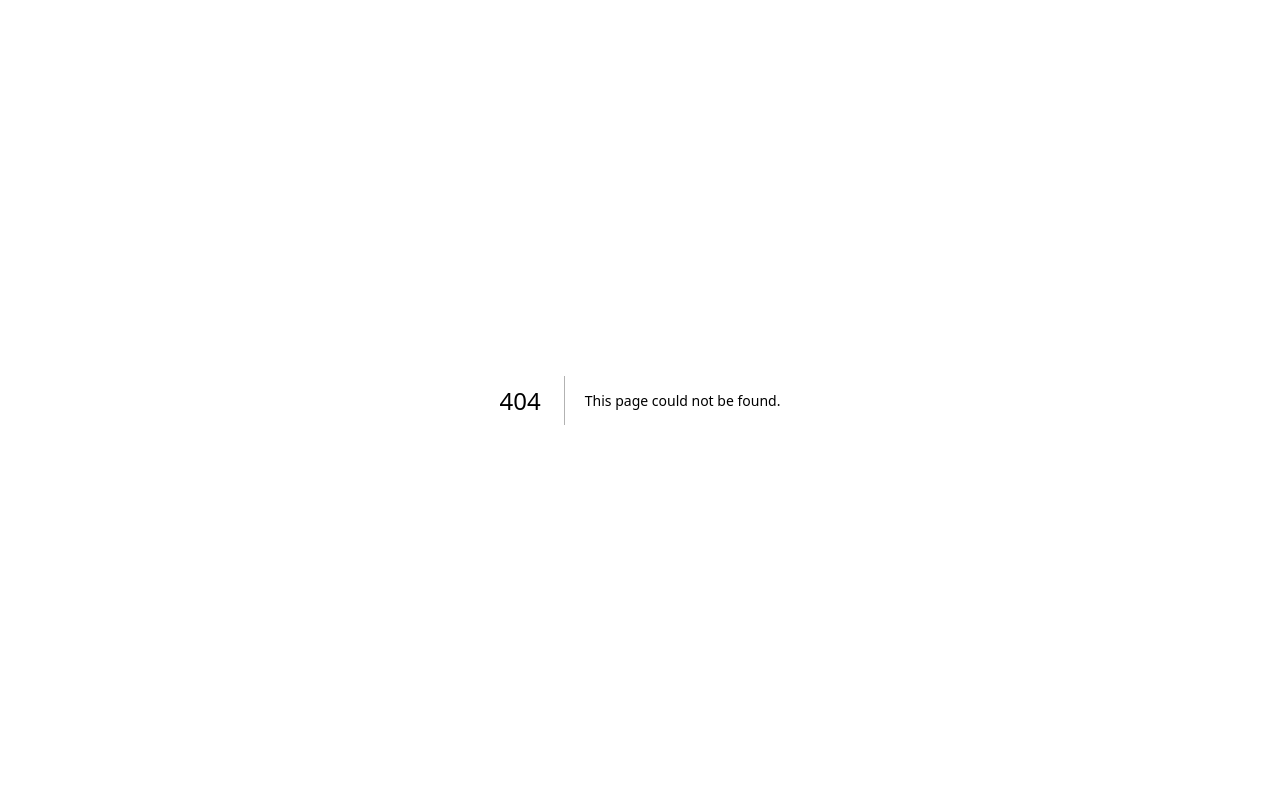
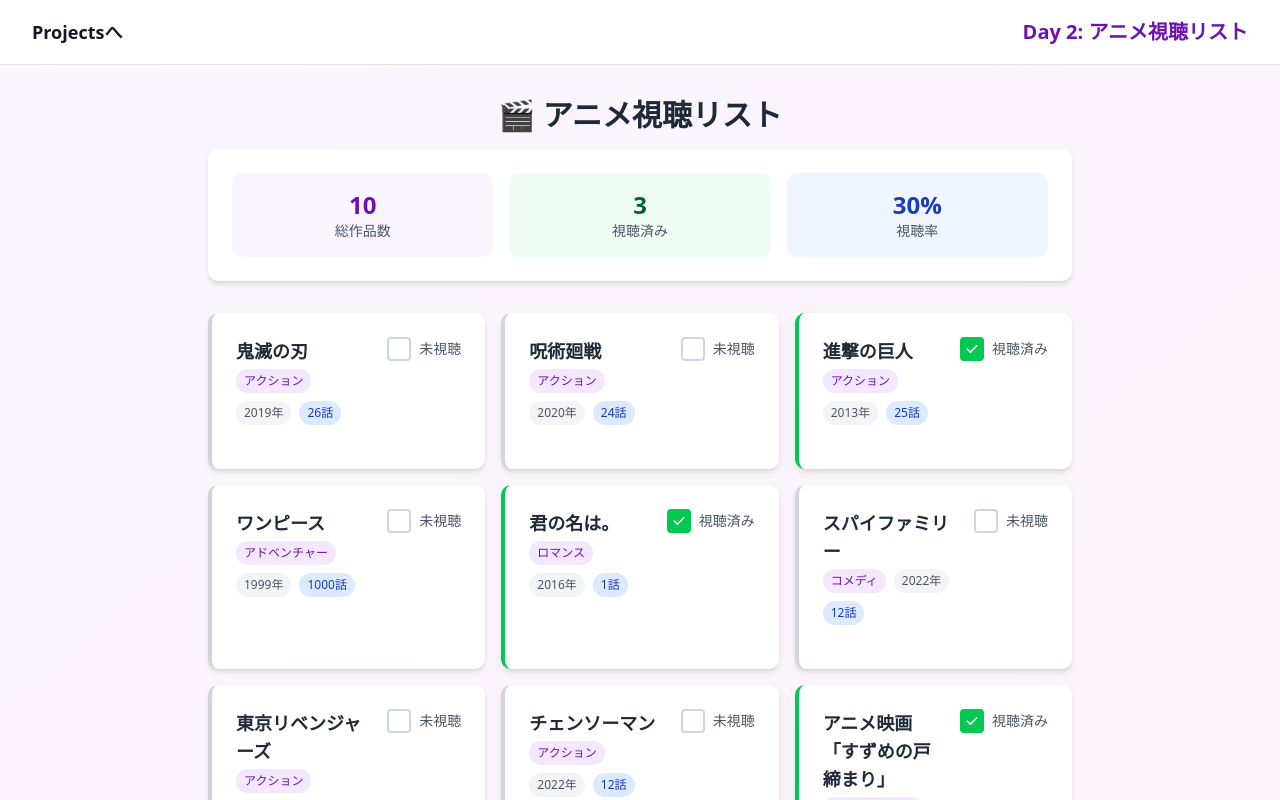
Before and after one commit to atsuki61/100DaysOfCode, a Next.js app: page /day2-anime-watchlist in a window 1280 px wide. Before the commit this address had no page. Shown: the top 800 px of the page. Built offline with nearby package versions, Linux system fonts and the light colour scheme.

Commit message:
feat: 共通ヘッダーコンポーネントを作成し、day2レイアウトに適用

```diff
--- a/src/app/day1-counter/layout.tsx
+++ b/src/app/day1-counter/layout.tsx
@@ -14,7 +14,7 @@ export default function Day1Layout({ children }: Day1LayoutProps) {
     // flex-col: 子要素を縦方向に配置
     // min-h-screen: このdivの最小の高さを画面全体の高さに設定します。
     //               これにより、コンテンツの量に関わらずフッターが画面下部に配置されます。
-    <div className="flex flex-col min-h-screen">
+    <div className="flex flex-col min-h-screen  bg-slate-50">
       {/* ヘッダー */}
       {/* パディング4 */}
       <header className="p-4">
--- /dev/null
+++ b/src/app/day2-anime-watchlist/components/AnimeWatchlist.tsx
@@ -0,0 +1,132 @@
+'use client'
+
+import { useState } from 'react'
+
+// アニメの型定義
+interface Anime {
+  id: number
+  title: string
+  genre: string
+  year: number
+  episodes: number
+  watched: boolean
+}
+
+// 初期アニメデータ
+const initialAnimeList: Anime[] = [
+  { id: 1, title: '鬼滅の刃', genre: 'アクション', year: 2019, episodes: 26, watched: false },
+  { id: 2, title: '呪術廻戦', genre: 'アクション', year: 2020, episodes: 24, watched: false },
+  { id: 3, title: '進撃の巨人', genre: 'アクション', year: 2013, episodes: 25, watched: true },
+  { id: 4, title: 'ワンピース', genre: 'アドベンチャー', year: 1999, episodes: 1000, watched: false },
+  { id: 5, title: '君の名は。', genre: 'ロマンス', year: 2016, episodes: 1, watched: true },
+  { id: 6, title: 'スパイファミリー', genre: 'コメディ', year: 2022, episodes: 12, watched: false },
+  { id: 7, title: '東京リベンジャーズ', genre: 'アクション', year: 2021, episodes: 24, watched: false },
+  { id: 8, title: 'チェンソーマン', genre: 'アクション', year: 2022, episodes: 12, watched: false },
+  { id: 9, title: 'アニメ映画「すずめの戸締まり」', genre: 'アドベンチャー', year: 2022, episodes: 1, watched: true },
+  { id: 10, title: '僕のヒーローアカデミア', genre: 'アクション', year: 2016, episodes: 138, watched: false },
+]
+
+export default function AnimeWatchlist() {
+  const [animeList, setAnimeList] = useState<Anime[]>(initialAnimeList)
+
+  // 視聴済み状態を切り替える関数
+  const toggleWatched = (id: number) => {
+    setAnimeList(prevList =>
+      prevList.map(anime =>
+        anime.id === id ? { ...anime, watched: !anime.watched } : anime
+      )
+    )
+  }
+
+  // 統計情報を計算
+  const totalAnime = animeList.length
+  const watchedCount = animeList.filter(anime => anime.watched).length
+  const watchedPercentage = Math.round((watchedCount / totalAnime) * 100)
+
+  return (
+    <div className="container mx-auto px-4 py-8 max-w-4xl"> {/* コンテナ, 中央寄せ, パディング, 最大幅制限 */}
+      {/* ヘッダー部分 */}
+      <div className="text-center mb-8"> {/* 中央寄せ, 下マージン */}
+        <h2 className="text-3xl font-bold text-gray-800 mb-4"> {/* 大きい文字, 太字, 濃いグレー文字 */}
+          🎬 アニメ視聴リスト
+        </h2>
+        <div className="bg-white rounded-lg shadow-md p-6"> {/* 白背景, 角丸, 影, パディング */}
+          <div className="grid grid-cols-1 md:grid-cols-3 gap-4 text-center"> {/* グリッドレイアウト, レスポンシブ列数, 間隔, 中央寄せ */}
+            <div className="p-4 bg-purple-50 rounded-lg"> {/* パディング, 紫背景, 角丸 */}
+              <div className="text-2xl font-bold text-purple-800">{totalAnime}</div> {/* 大きい文字, 太字, 紫文字 */}
+              <div className="text-sm text-gray-600">総作品数</div> {/* 小さい文字, グレー文字 */}
+            </div>
+            <div className="p-4 bg-green-50 rounded-lg"> {/* パディング, 緑背景, 角丸 */}
+              <div className="text-2xl font-bold text-green-800">{watchedCount}</div> {/* 大きい文字, 太字, 緑文字 */}
+              <div className="text-sm text-gray-600">視聴済み</div> {/* 小さい文字, グレー文字 */}
+            </div>
+            <div className="p-4 bg-blue-50 rounded-lg"> {/* パディング, 青背景, 角丸 */}
+              <div className="text-2xl font-bold text-blue-800">{watchedPercentage}%</div> {/* 大きい文字, 太字, 青文字 */}
+              <div className="text-sm text-gray-600">視聴率</div> {/* 小さい文字, グレー文字 */}
+            </div>
+          </div>
+        </div>
+      </div>
+
+      {/* アニメリスト */}
+      <div className="grid grid-cols-1 md:grid-cols-2 lg:grid-cols-3 gap-4"> {/* グリッドレイアウト, レスポンシブ列数, 間隔 */}
+        {animeList.map(anime => (
+          <div
+            key={anime.id}
+            className={`bg-white rounded-lg shadow-md p-6 transition-all duration-200 hover:shadow-lg border-l-4 ${
+              anime.watched
+                ? 'border-l-green-500 bg-green-50'
+                : 'border-l-gray-300 hover:border-l-purple-400'
+            }`} /* 白背景, 角丸, 影, パディング, 変化アニメーション, ホバー効果, 左境界線, 条件付きスタイル */
+          >
+            <div className="flex items-start justify-between mb-3"> {/* フレックス, 上寄せ, 両端寄せ, 下マージン */}
+              <div className="flex-1"> {/* フレックス成長 */}
+                <h3 className="text-lg font-semibold text-gray-800 mb-1"> {/* 大きい文字, 太字, 濃いグレー */}
+                  {anime.title}
+                </h3>
+                <div className="flex flex-wrap gap-2 mb-2"> {/* フレックス, 折り返し, 間隔, 下マージン */}
+                  <span className="px-2 py-1 bg-purple-100 text-purple-800 text-xs rounded-full"> {/* 小パディング, 紫背景, 紫文字, 極小文字, 完全角丸 */}
+                    {anime.genre}
+                  </span>
+                  <span className="px-2 py-1 bg-gray-100 text-gray-600 text-xs rounded-full"> {/* 小パディング, グレー背景, グレー文字, 極小文字, 完全角丸 */}
+                    {anime.year}年
+                  </span>
+                  <span className="px-2 py-1 bg-blue-100 text-blue-800 text-xs rounded-full"> {/* 小パディング, 青背景, 青文字, 極小文字, 完全角丸 */}
+                    {anime.episodes}話
+                  </span>
+                </div>
+              </div>
+              <label className="flex items-center cursor-pointer ml-4"> {/* フレックス, アイテム中央寄せ, ポインターカーソル, 左マージン */}
+                <input
+                  type="checkbox"
+                  checked={anime.watched}
+                  onChange={() => toggleWatched(anime.id)}
+                  className="sr-only" // スクリーンリーダー専用（視覚的には隠す）
+                />
+                <div className={`w-6 h-6 rounded border-2 flex items-center justify-center transition-colors ${
+                  anime.watched
+                    ? 'bg-green-500 border-green-500'
+                    : 'bg-white border-gray-300 hover:border-green-400'
+                }`}> {/* 幅高さ6, 角丸, 境界線2, フレックス中央寄せ, 色変化アニメーション, 条件付きスタイル */}
+                  {anime.watched && (
+                    <svg className="w-4 h-4 text-white" fill="currentColor" viewBox="0 0 20 20"> {/* アイコンサイズ, 白色 */}
+                      <path fillRule="evenodd" d="M16.707 5.293a1 1 0 010 1.414l-8 8a1 1 0 01-1.414 0l-4-4a1 1 0 011.414-1.414L8 12.586l7.293-7.293a1 1 0 011.414 0z" clipRule="evenodd" />
+                    </svg>
+                  )}
+                </div>
+                <span className="ml-2 text-sm text-gray-600"> {/* 左マージン, 小さい文字, グレー文字 */}
+                  {anime.watched ? '視聴済み' : '未視聴'}
+                </span>
+              </label>
+            </div>
+          </div>
+        ))}
+      </div>
+
+      {/* フッター */}
+      <div className="text-center mt-8 text-gray-600"> {/* 中央寄せ, 上マージン, グレー文字 */}
+        <p className="text-sm">チェックボックスをクリックして視聴状況を更新できます。</p> {/* 小さい文字 */}
+      </div>
+    </div>
+  )
+}
--- /dev/null
+++ b/src/app/day2-anime-watchlist/layout.tsx
@@ -0,0 +1,18 @@
+import Header from '../../components/common/Header'; // 共通ヘッダーをインポート
+
+export default function Day2Layout({
+  children,
+}: {
+  children: React.ReactNode
+}) {
+  return (
+    <div>
+      <Header title="Day 2: アニメ視聴リスト" /> {/* 共通ヘッダーを使用 */}
+
+      {/* メインコンテンツ */}
+      <main>
+        {children}
+      </main>
+    </div>
+  )
+}
--- /dev/null
+++ b/src/app/day2-anime-watchlist/page.tsx
@@ -0,0 +1,9 @@
+import AnimeWatchlist from './components/AnimeWatchlist'
+
+export default function Day2Page() {
+  return (
+    <div className="min-h-screen bg-gradient-to-br from-purple-50 to-pink-50"> {/* 最小高さ画面全体, グラデーション背景 */}
+      <AnimeWatchlist />
+    </div>
+  )
+}
--- a/src/app/page.tsx
+++ b/src/app/page.tsx
@@ -13,11 +13,11 @@ export default function HomePage() {
     },
     {
       id: 'day2',
-      name: 'Day 2: (新しいアプリ名)',
-      path: '/day2-new-app',
+      name: 'Day 2: アニメ視聴リスト',
+      path: '/day2-anime-watchlist',
       imageUrl: null,
-      description: 'これは新しいアプリの説明です。機能Xと機能Yを実装しました。',
-      tags: ['React', 'Vite', 'JavaScript'],
+      description: 'アニメのタイトル一覧と視聴済みチェック機能を持つアプリです。リストレンダリングとmap関数の練習として作成しました。',
+      tags: ['Next.js', 'TypeScript', 'Tailwind CSS', 'React Hooks', 'useState'],
     },
     // ここに新しいアプリを追加していきます
   ];
--- /dev/null
+++ b/src/components/common/Header.tsx
@@ -0,0 +1,32 @@
+import Link from 'next/link';
+
+type HeaderProps = {
+  title: string;
+  showHomeLink?: boolean;
+};
+
+export default function Header({ title, showHomeLink = true }: HeaderProps) {
+  return (
+    <nav className="bg-white shadow-sm border-b"> {/* 白背景, 軽い影, 下境界線 */}
+      <div className="max-w-7xl mx-auto px-4 sm:px-6 lg:px-8"> {/* 最大幅制限, 中央寄せ, レスポンシブ余白 */}
+        <div className="flex justify-between h-16 items-center"> {/* フレックス, 両端寄せ, 高さ16, 垂直中央寄せ */}
+          <div className="flex items-center"> {/* フレックス, 垂直中央寄せ */}
+            {showHomeLink && (
+              <Link
+                href="/"
+                className="text-lg font-semibold text-gray-900 hover:text-purple-600 transition-colors mr-4" /* 大きい文字, 太字, 黒文字, ホバーで紫, 色変化アニメーション, 右マージン4 */
+              >
+                Projectsへ
+              </Link>
+            )}
+          </div>
+          <div className="flex items-center"> {/* フレックス, 垂直中央寄せ */}
+            <h1 className="text-xl font-bold text-purple-800"> {/* 大きい文字, 太字, 紫文字 */}
+              {title}
+            </h1>
+          </div>
+        </div>
+      </div>
+    </nav>
+  );
+}
```
Also changed, not shown: 2 other files (tests, documents, lock files or other folders).
